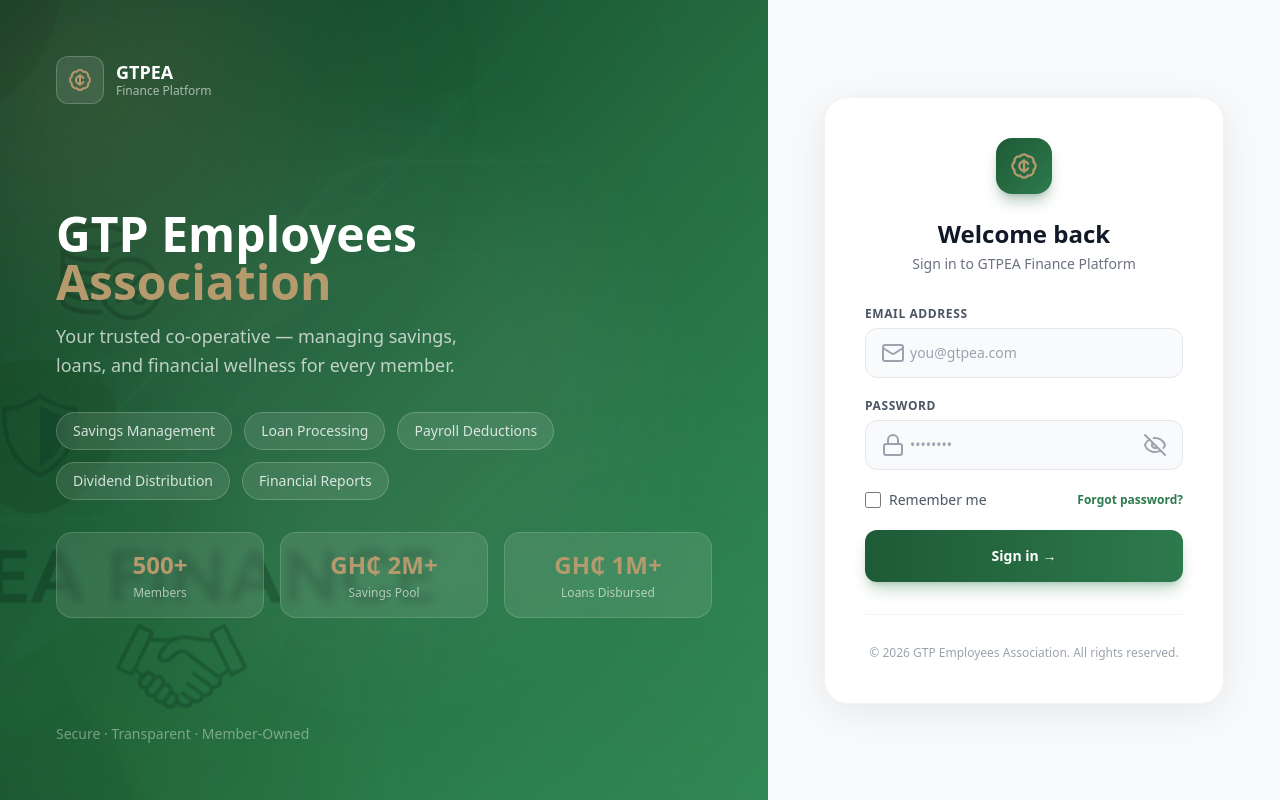
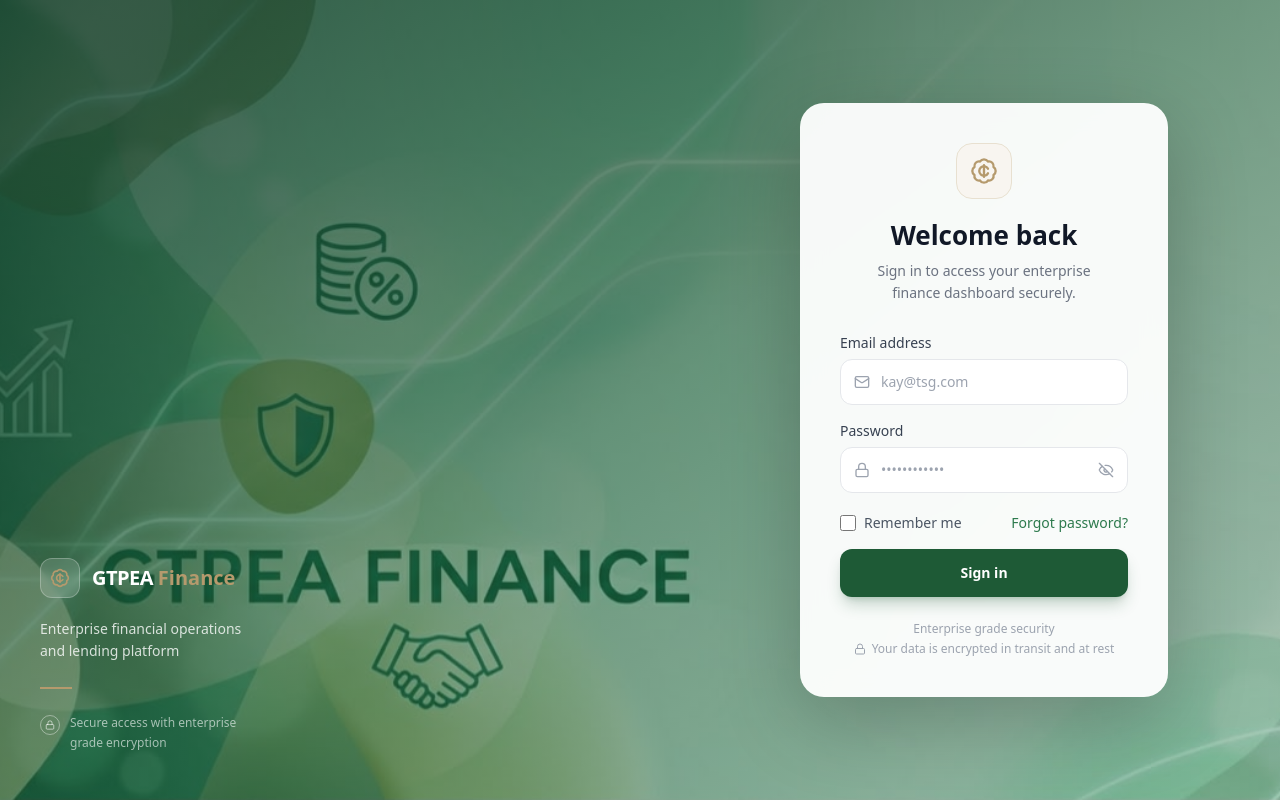
Before and after one commit to amiteyewisdom/GTPEA, a Next.js app: page /login in a window 1280 px wide. Built offline with nearby package versions, Linux system fonts and the light colour scheme.

Commit message:
Update page.tsx

```diff
--- a/src/app/(auth)/login/page.tsx
+++ b/src/app/(auth)/login/page.tsx
@@ -31,173 +31,138 @@ export default function LoginPage() {
   };
 
   return (
-    <main className="min-h-screen w-full flex font-sans antialiased">
+    <main className="relative min-h-screen w-full flex items-center justify-end font-sans antialiased overflow-hidden">
 
-      {/* ── LEFT PANEL: Illustrated Hero ── */}
-      <div className="hidden lg:flex lg:w-[58%] xl:w-[60%] relative overflow-hidden flex-col justify-between p-10 xl:p-14">
-
-        {/* Background gradient + image */}
-        <div className="absolute inset-0 bg-gradient-to-br from-[#0d3320] via-[#1e5a36] to-[#2D7A4D]" />
+      {/* ── FULL-PAGE BACKGROUND IMAGE ── */}
+      <div className="absolute inset-0 z-0">
         <Image
           src="/images/login-bg-new.jpeg"
-          alt="GTPEA Hero"
+          alt="GTPEA background"
           fill
-          className="object-cover object-center opacity-20 mix-blend-overlay"
+          className="object-cover object-center"
           priority
-          quality={90}
+          quality={95}
         />
+        {/* Green-tinted overlay matching GTPEA colour scheme */}
+        <div className="absolute inset-0 bg-gradient-to-br from-[#0d3320]/80 via-[#1e5a36]/60 to-[#1e5a36]/30" />
+      </div>
 
-        {/* Decorative blobs */}
-        <div className="absolute top-[-80px] left-[-80px] w-[360px] h-[360px] rounded-full bg-[#b59a6d]/20 blur-[100px]" />
-        <div className="absolute bottom-[-60px] right-[-60px] w-[300px] h-[300px] rounded-full bg-[#2D7A4D]/40 blur-[80px]" />
-        <div className="absolute top-1/2 left-1/2 -translate-x-1/2 -translate-y-1/2 w-[500px] h-[500px] rounded-full bg-white/5 blur-[60px]" />
-
-        {/* Top branding */}
-        <div className="relative z-10 flex items-center gap-3">
-          <div className="w-12 h-12 rounded-xl bg-white/10 backdrop-blur-sm border border-white/20 flex items-center justify-center">
-            <BadgeCent className="w-6 h-6 text-[#b59a6d]" />
+      {/* ── BOTTOM-LEFT BRANDING (overlaid on background) ── */}
+      <div className="absolute bottom-12 left-10 z-10 hidden lg:block">
+        <div className="flex items-center gap-3 mb-5">
+          <div className="w-10 h-10 rounded-xl bg-white/15 backdrop-blur-sm border border-white/25 flex items-center justify-center">
+            <BadgeCent className="w-5 h-5 text-[#b59a6d]" />
           </div>
           <div>
-            <p className="text-white font-bold text-lg leading-tight">GTPEA</p>
-            <p className="text-white/60 text-xs">Finance Platform</p>
+            <span className="text-white font-bold text-xl tracking-tight">GTPEA </span>
+            <span className="text-[#b59a6d] font-bold text-xl">Finance</span>
           </div>
         </div>
-
-        {/* Centre content */}
-        <div className="relative z-10 space-y-8">
-          <div>
-            <h1 className="text-4xl xl:text-5xl font-bold text-white leading-tight mb-4">
-              GTP Employees<br />
-              <span className="text-[#b59a6d]">Association</span>
-            </h1>
-            <p className="text-white/70 text-lg leading-relaxed max-w-md">
-              Your trusted co-operative — managing savings, loans, and financial wellness for every member.
+        <p className="text-white/80 text-sm leading-relaxed max-w-[260px] mb-6">
+          Enterprise financial operations<br />and lending platform
         </p>
+        <div className="w-8 h-0.5 bg-[#b59a6d] mb-6" />
+        <div className="flex items-start gap-2.5">
+          <div className="mt-0.5 w-5 h-5 rounded-full border border-white/40 flex items-center justify-center shrink-0">
+            <Lock className="w-2.5 h-2.5 text-white/70" />
           </div>
-
-          {/* Feature pills */}
-          <div className="flex flex-wrap gap-3">
-            {['Savings Management', 'Loan Processing', 'Payroll Deductions', 'Dividend Distribution', 'Financial Reports'].map((feat) => (
-              <span key={feat} className="px-4 py-2 rounded-full bg-white/10 backdrop-blur-sm border border-white/20 text-white/80 text-sm font-medium">
-                {feat}
-              </span>
-            ))}
-          </div>
-
-          {/* Stats row */}
-          <div className="grid grid-cols-3 gap-4">
-            {[
-              { label: 'Members', value: '500+' },
-              { label: 'Savings Pool', value: 'GH₵ 2M+' },
-              { label: 'Loans Disbursed', value: 'GH₵ 1M+' },
-            ].map((stat) => (
-              <div key={stat.label} className="bg-white/10 backdrop-blur-sm rounded-2xl p-4 border border-white/15 text-center">
-                <p className="text-[#b59a6d] text-2xl font-bold">{stat.value}</p>
-                <p className="text-white/60 text-xs mt-1">{stat.label}</p>
-              </div>
-            ))}
-          </div>
-        </div>
-
-        {/* Bottom tagline */}
-        <div className="relative z-10">
-          <p className="text-white/40 text-sm">
-            Secure · Transparent · Member-Owned
+          <p className="text-white/60 text-xs leading-relaxed">
+            Secure access with enterprise<br />grade encryption
           </p>
         </div>
       </div>
 
-      {/* ── RIGHT PANEL: Login Form ── */}
-      <div className="w-full lg:w-[42%] xl:w-[40%] min-h-screen flex items-center justify-center p-6 lg:p-10 bg-[#f8fafc]">
+      {/* ── FLOATING LOGIN CARD (right side) ── */}
+      <div className="relative z-10 w-full sm:w-auto sm:mr-12 lg:mr-20 xl:mr-28 flex items-center justify-center p-4 sm:p-0 min-h-screen sm:min-h-0">
+        <div className="w-full max-w-[400px] bg-white/95 backdrop-blur-md rounded-3xl shadow-[0_24px_80px_rgba(0,0,0,0.22)] p-8 lg:p-10">
 
-        {/* Mobile top logo */}
-        <div className="absolute top-6 left-6 flex items-center gap-2 lg:hidden">
-          <div className="w-9 h-9 rounded-xl bg-[#1e5a36] flex items-center justify-center">
-            <BadgeCent className="w-5 h-5 text-[#b59a6d]" />
-          </div>
-          <span className="text-[#1e5a36] font-bold text-sm">GTPEA Finance</span>
-        </div>
-
-        <div className="w-full max-w-[400px]">
-          <div className="bg-white rounded-3xl p-8 lg:p-10 shadow-[0_8px_40px_rgba(0,0,0,0.08)] border border-gray-100">
-
-            {/* Card logo */}
-            <div className="flex justify-center mb-6">
-              <div className="w-14 h-14 bg-gradient-to-br from-[#1e5a36] to-[#2D7A4D] rounded-2xl flex items-center justify-center shadow-lg shadow-[#1e5a36]/30">
+          {/* Card icon */}
+          <div className="flex justify-center mb-5">
+            <div className="w-14 h-14 rounded-2xl bg-[#f8f5f0] border border-[#e8e0d0] flex items-center justify-center">
               <BadgeCent className="w-7 h-7 text-[#b59a6d]" />
             </div>
           </div>
 
-            <div className="text-center mb-8">
-              <h2 className="text-2xl font-bold text-gray-900 mb-1">Welcome back</h2>
-              <p className="text-sm text-gray-500">Sign in to GTPEA Finance Platform</p>
+          <div className="text-center mb-7">
+            <h2 className="text-[26px] font-bold text-gray-900 mb-2 leading-tight">Welcome back</h2>
+            <p className="text-sm text-gray-500 leading-relaxed">
+              Sign in to access your enterprise<br />finance dashboard securely.
+            </p>
           </div>
 
-            <form className="space-y-5" onSubmit={handleSubmit}>
+          <form className="space-y-4" onSubmit={handleSubmit}>
             {error && (
-                <div className="rounded-xl bg-red-50 p-3.5 text-sm text-red-700 text-center border border-red-100">
+              <div className="rounded-xl bg-red-50 px-4 py-3 text-sm text-red-700 text-center border border-red-100">
                 {error}
               </div>
             )}
 
+            {/* Email */}
             <div className="space-y-1.5">
-                <label className="block text-xs font-semibold text-gray-600 uppercase tracking-wider">Email address</label>
+              <label className="block text-sm font-medium text-gray-700">Email address</label>
               <div className="relative">
-                  <Mail className="absolute left-4 top-1/2 -translate-y-1/2 w-4.5 h-4.5 text-gray-400" />
+                <Mail className="absolute left-3.5 top-1/2 -translate-y-1/2 w-4 h-4 text-gray-400" />
                 <input
                   type="email"
                   value={email}
                   onChange={(e) => setEmail(e.target.value)}
-                    placeholder="you@gtpea.com"
+                  placeholder="kay@tsg.com"
                   required
-                    className="w-full pl-11 pr-4 py-3.5 bg-gray-50 border border-gray-200 rounded-xl focus:outline-none focus:ring-2 focus:ring-[#2D7A4D]/20 focus:border-[#2D7A4D] transition-all text-sm text-gray-900 placeholder:text-gray-400"
+                  className="w-full pl-10 pr-4 py-3 bg-white border border-gray-200 rounded-xl focus:outline-none focus:ring-2 focus:ring-[#1e5a36]/20 focus:border-[#1e5a36] transition-all text-sm text-gray-900 placeholder:text-gray-400"
                 />
               </div>
             </div>
 
+            {/* Password */}
             <div className="space-y-1.5">
-                <label className="block text-xs font-semibold text-gray-600 uppercase tracking-wider">Password</label>
+              <label className="block text-sm font-medium text-gray-700">Password</label>
               <div className="relative">
-                  <Lock className="absolute left-4 top-1/2 -translate-y-1/2 w-4.5 h-4.5 text-gray-400" />
+                <Lock className="absolute left-3.5 top-1/2 -translate-y-1/2 w-4 h-4 text-gray-400" />
                 <input
                   type={showPassword ? 'text' : 'password'}
                   value={password}
                   onChange={(e) => setPassword(e.target.value)}
-                    placeholder="••••••••"
+                  placeholder="••••••••••••"
                   required
-                    className="w-full pl-11 pr-12 py-3.5 bg-gray-50 border border-gray-200 rounded-xl focus:outline-none focus:ring-2 focus:ring-[#2D7A4D]/20 focus:border-[#2D7A4D] transition-all text-sm text-gray-900"
+                  className="w-full pl-10 pr-11 py-3 bg-white border border-gray-200 rounded-xl focus:outline-none focus:ring-2 focus:ring-[#1e5a36]/20 focus:border-[#1e5a36] transition-all text-sm text-gray-900"
                 />
                 <button
                   type="button"
                   onClick={() => setShowPassword(!showPassword)}
-                    className="absolute right-4 top-1/2 -translate-y-1/2 text-gray-400 hover:text-gray-600 transition-colors"
+                  className="absolute right-3.5 top-1/2 -translate-y-1/2 text-gray-400 hover:text-gray-600 transition-colors"
                 >
-                    {showPassword ? <Eye className="w-4.5 h-4.5" /> : <EyeOff className="w-4.5 h-4.5" />}
+                  {showPassword ? <Eye className="w-4 h-4" /> : <EyeOff className="w-4 h-4" />}
                 </button>
               </div>
             </div>
 
-              <div className="flex items-center justify-between text-sm">
+            {/* Remember + Forgot */}
+            <div className="flex items-center justify-between pt-1">
               <label className="flex items-center gap-2 cursor-pointer">
-                  <input type="checkbox" className="w-4 h-4 rounded border-gray-300 accent-[#2D7A4D]" />
-                  <span className="text-gray-600">Remember me</span>
+                <input type="checkbox" className="w-4 h-4 rounded border-gray-300 accent-[#1e5a36]" />
+                <span className="text-sm text-gray-600">Remember me</span>
               </label>
-                <a href="/forgot-password" className="text-[#2D7A4D] font-semibold hover:underline text-xs">Forgot password?</a>
+              <a href="/forgot-password" className="text-sm text-[#2D7A4D] font-medium hover:underline">
+                Forgot password?
+              </a>
             </div>
 
+            {/* Sign in button — GTPEA green */}
             <button
               type="submit"
               disabled={loading}
-                className="w-full bg-gradient-to-r from-[#1e5a36] to-[#2D7A4D] hover:from-[#184d2e] hover:to-[#236040] text-white font-semibold py-4 rounded-xl transition-all shadow-lg shadow-[#2D7A4D]/30 text-sm mt-1 disabled:opacity-60"
+              className="w-full bg-[#1e5a36] hover:bg-[#184d2e] text-white font-semibold py-3.5 rounded-xl transition-all text-sm mt-1 disabled:opacity-60 shadow-lg shadow-[#1e5a36]/25"
             >
-                {loading ? 'Signing in…' : 'Sign in →'}
+              {loading ? 'Signing in…' : 'Sign in'}
             </button>
           </form>
 
-            <div className="mt-8 pt-6 border-t border-gray-100 text-center">
-              <span className="text-xs text-gray-400">
-                © {new Date().getFullYear()} GTP Employees Association. All rights reserved.
-              </span>
+          {/* Footer security note */}
+          <div className="mt-6 text-center space-y-1">
+            <p className="text-xs text-gray-400 font-medium">Enterprise grade security</p>
+            <div className="flex items-center justify-center gap-1.5 text-gray-400">
+              <Lock className="w-3 h-3" />
+              <span className="text-xs">Your data is encrypted in transit and at rest</span>
             </div>
           </div>
         </div>
```
Lines whose indentation alone changed are shown as unchanged.
